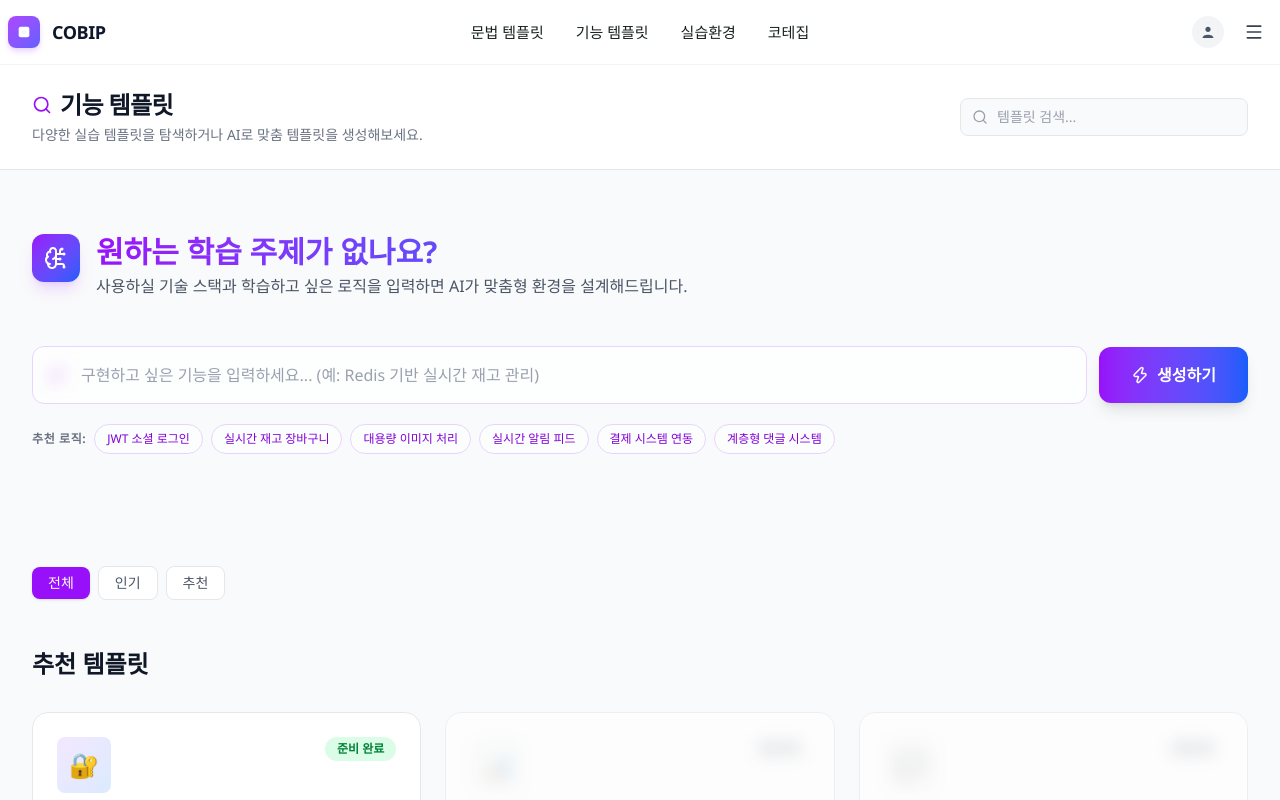
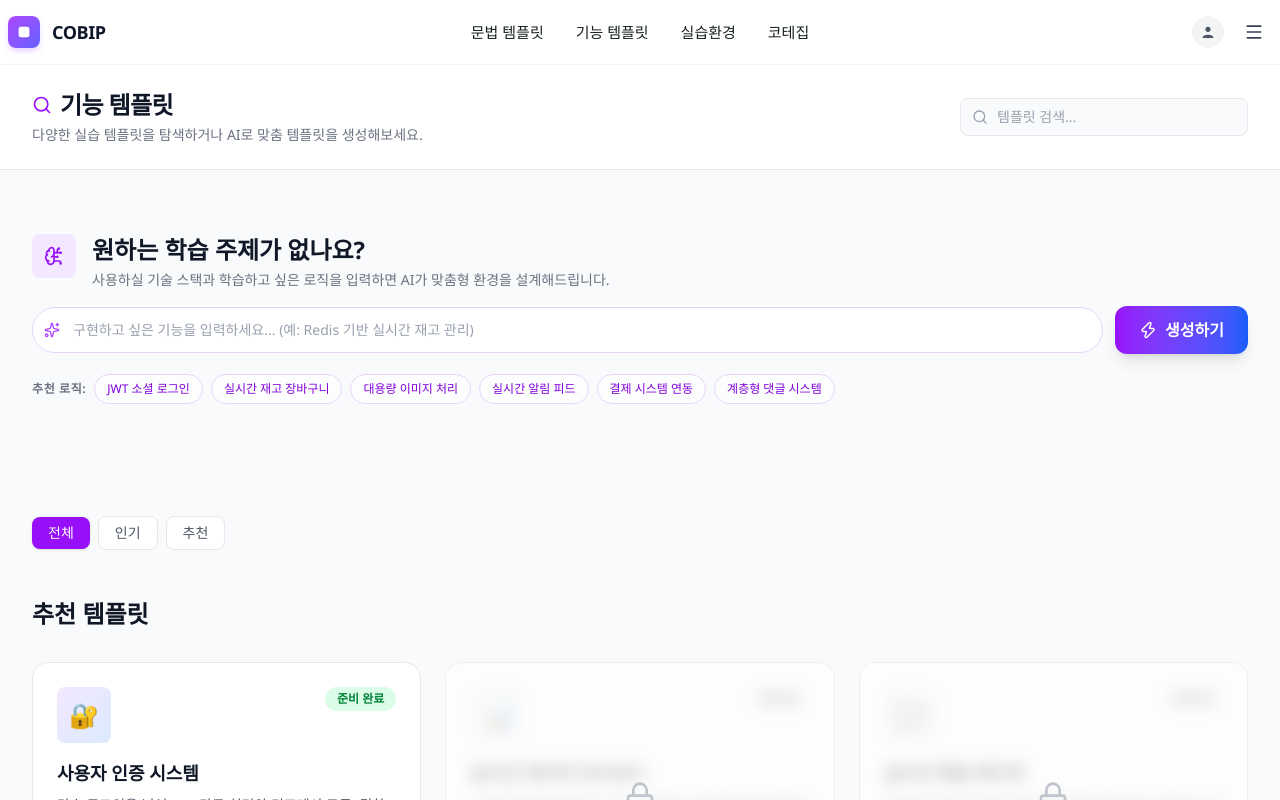
Before and after one commit to COBIP/COBIP_FE, a Next.js app: page /functional-template-hub in a window 1280 px wide. Shown: the top 800 px of the page. Built offline with nearby package versions, Linux system fonts and the light colour scheme.

Commit message:
♻️ refactor: AISection 구조 정리 및 입력창 스타일 수정 (rounded-full 유지, 로딩/추천 태그 보존)

```diff
--- a/src/features/functional-template-hub/components/AISection.tsx
+++ b/src/features/functional-template-hub/components/AISection.tsx
@@ -56,7 +56,6 @@ export function AISection({ onGenerate }: AISectionProps) {
           66% { transform: translate(-20px, 20px) scale(0.9); }
         }
         .animate-blob { animation: blob 7s infinite; }
-        /* ... 기존 애니메이션 코드 ... */
       `}</style>
 
       {/* 배경 애니메이션 */}
@@ -65,19 +64,15 @@ export function AISection({ onGenerate }: AISectionProps) {
         <div className="absolute top-1/3 right-1/4 w-96 h-96 bg-blue-300 rounded-full mix-blend-multiply filter blur-3xl opacity-15 animate-blob animation-delay-2000" />
       </div>
 
-      {/* 콘텐츠 */}
+      {/* 콘텐츠 (박스 없이 배경 위에 자연스럽게 노출) */}
       <div className="relative">
-        <div className="flex items-start gap-4 mb-12">
-          <div className="p-3 bg-gradient-to-br from-purple-600 to-blue-600 rounded-xl shadow-lg shadow-purple-500/20">
-            <BrainCircuit size={24} className="text-white" />
+        <div className="flex items-start gap-4 mb-4">
+          <div className="p-3 bg-purple-100 rounded-lg">
+            <BrainCircuit size={20} className="text-purple-600" />
           </div>
           <div>
-            <h2 className="text-3xl font-bold bg-gradient-to-r from-purple-600 to-blue-600 bg-clip-text text-transparent">
-              원하는 학습 주제가 없나요?
-            </h2>
-            <p className="text-gray-600 mt-1 text-base">
-              사용하실 기술 스택과 학습하고 싶은 로직을 입력하면 AI가 맞춤형 환경을 설계해드립니다.
-            </p>
+            <h2 className="text-2xl font-extrabold text-gray-900">원하는 학습 주제가 없나요?</h2>
+            <p className="text-sm text-gray-500 mt-1">사용하실 기술 스택과 학습하고 싶은 로직을 입력하면 AI가 맞춤형 환경을 설계해드립니다.</p>
           </div>
         </div>
 
@@ -85,10 +80,9 @@ export function AISection({ onGenerate }: AISectionProps) {
         <div className="space-y-3">
           <div className="relative flex gap-3 items-center">
             <div className="flex-1 relative">
-              <Sparkles size={18} className="absolute left-4 top-1/2 transform -translate-y-1/2 text-purple-600" />
+              <Sparkles size={16} className="absolute left-3 top-1/2 transform -translate-y-1/2 text-purple-500" />
               <input
                 type="text"
-                // 플레이스홀더 수정
                 placeholder="구현하고 싶은 기능을 입력하세요... (예: Redis 기반 실시간 재고 관리)"
                 value={userInput}
                 onChange={(e) => setUserInput(e.target.value)}
@@ -97,14 +91,14 @@ export function AISection({ onGenerate }: AISectionProps) {
                     handleGenerate();
                   }
                 }}
-                className="w-full pl-12 pr-4 py-4 bg-white/70 border border-purple-200 hover:border-purple-400 text-gray-900 placeholder-gray-400 focus:outline-none focus:ring-2 focus:ring-purple-600 focus:border-transparent rounded-xl transition-all text-base font-medium backdrop-blur-sm"
+                className="w-full pl-10 pr-4 py-3 bg-white border border-purple-200 text-gray-900 placeholder-gray-400 focus:outline-none focus:ring-2 focus:ring-purple-200 rounded-full transition text-sm"
                 disabled={isLoading}
               />
             </div>
             <button
               onClick={handleGenerate}
               disabled={isLoading}
-              className="px-8 py-4 bg-gradient-to-r from-purple-600 to-blue-600 hover:from-purple-700 hover:to-blue-700 text-white rounded-xl font-semibold transition-all disabled:opacity-50 disabled:cursor-not-allowed flex items-center gap-2 shadow-lg hover:shadow-xl whitespace-nowrap"
+              className="px-6 py-3 bg-gradient-to-r from-purple-600 to-blue-600 hover:from-purple-700 hover:to-blue-700 text-white rounded-xl font-semibold transition-all disabled:opacity-50 disabled:cursor-not-allowed flex items-center gap-2 shadow-lg hover:shadow-xl whitespace-nowrap"
             >
               {isLoading ? (
                 <>
```
